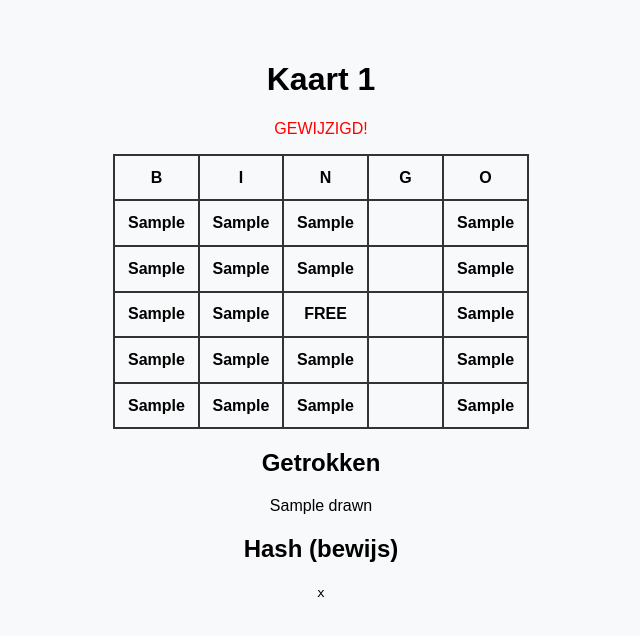
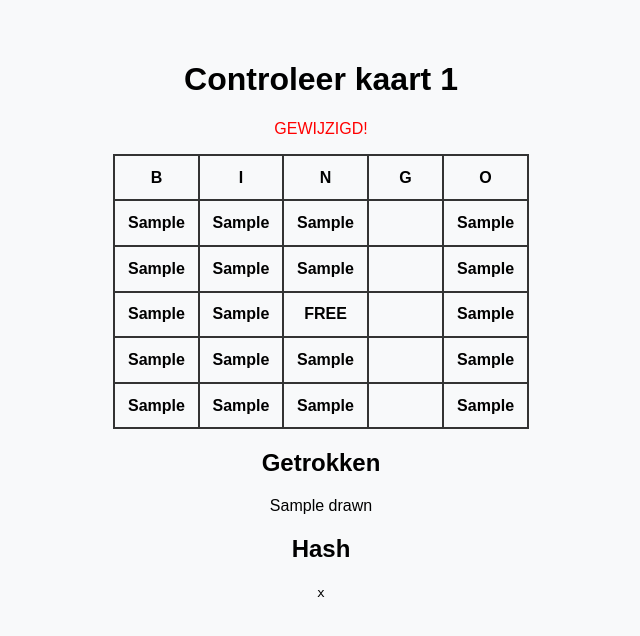
Before and after one commit to Tsn79/bingo-verifieerbaar, a Flask app: template templates/verify.html in a window 1280 px wide. Shown: the top 636 px of the page, without its empty margins (319-959 px from the left). Run offline with Flask 3, Linux system fonts and the light colour scheme; the template is opened without the code that fills it: most values are stand-ins (such as "Sample title", 1, 10 or a date in 2020).

Commit message:
Refactor verify.html for improved readability

```diff
--- a/templates/verify.html
+++ b/templates/verify.html
@@ -1,20 +1,11 @@
 <!DOCTYPE html>
-<html lang="nl">
-<head>
-  <meta charset="UTF-8">
-  <title>Controleer Kaart {{ card_id }}</title>
-  <link rel="stylesheet" href="/style.css">
-</head>
-<body>
-  <h1>Kaart {{ card_id }}</h1>
-  {% if valid %}
-    <p style="color:green;">Authentiek</p>
-  {% else %}
-    <p style="color:red;">GEWIJZIGD!</p>
-  {% endif %}
+<html><head><meta charset="UTF-8"><title>Kaart {{ card_id }}</title>
+<link rel="stylesheet" href="/style.css"></head><body>
+<h1>Controleer kaart {{ card_id }}</h1>
+{% if valid %}<p style="color:green;">Authentiek</p>{% else %}<p style="color:red;">GEWIJZIGD!</p>{% endif %}
 
 <table style="margin:auto;border-collapse:collapse;">
-    <tr>{% for c in 'BINGO' %}<th>{{ c }}</th>{% endfor %}</tr>
+<tr><th>B</th><th>I</th><th>N</th><th>G</th><th>O</th></tr>
 {% for i in range(5) %}
 <tr>
   <td>{{ columns['B'][i] }}</td>
@@ -29,11 +20,12 @@
 <h2>Getrokken</h2>
 <p id="drawn">{{ drawn|join(' • ') }}</p>
 
-  <h2>Hash (bewijs)</h2>
+<h2>Hash</h2>
 <code>{{ hash_stored }}</code>
 
 <script>
-  setInterval(()=>fetch('/status').then(r=>r.json()).then(d=>document.getElementById('drawn').innerText=d.drawn.join(' • ')),3000);
+setInterval(()=>fetch('/status').then(r=>r.json()).then(d=>
+  document.getElementById('drawn').innerText = d.drawn.join(' • ')
+), 3000);
 </script>
-</body>
-</html>
+</body></html>
```
Lines whose indentation alone changed are shown as unchanged.
